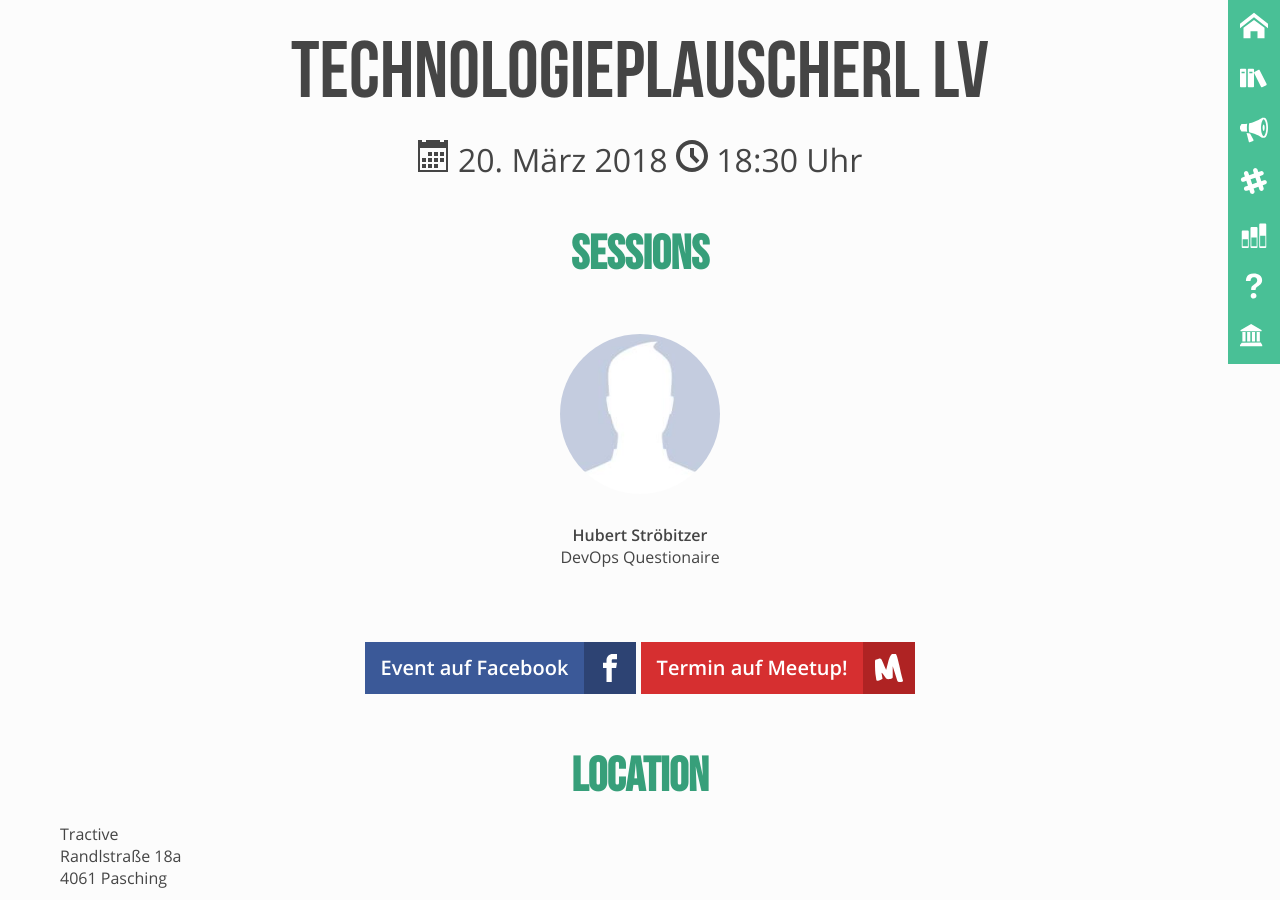
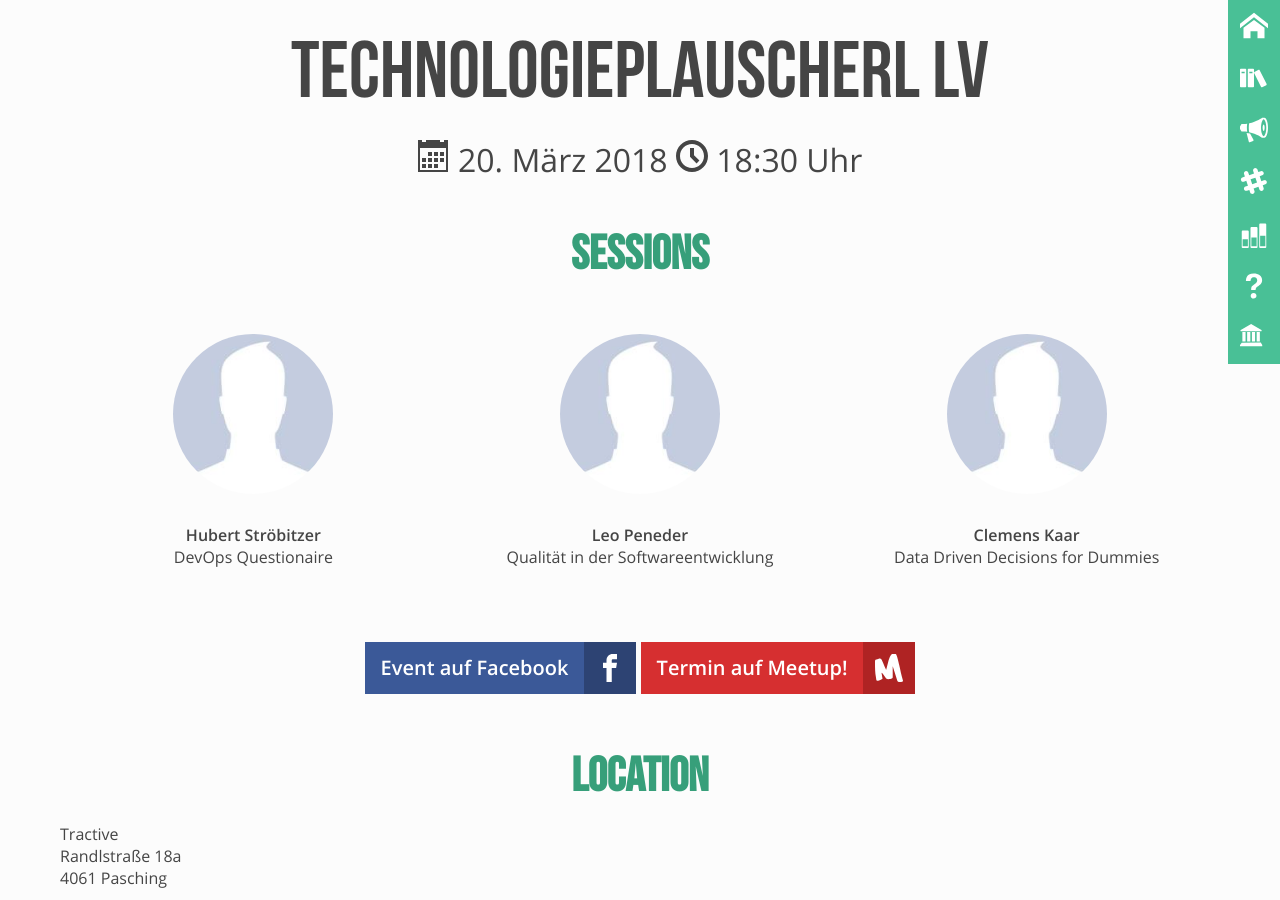
Before and after one commit to mericanAncer127/plauscherl, a Jekyll site: the page built from _plauscherl/55.html, in a window 1280 px wide and 900 px high. Built offline with Jekyll 4.4.1, drawn with Linux system fonts in a browser that asks for light colours.

Commit message:
Add talks for TP55

```diff
--- a/_plauscherl/55.html
+++ b/_plauscherl/55.html
@@ -27,4 +27,12 @@ speakers:
   name: "Hubert Ströbitzer"
   talk: "DevOps Questionaire"
   img: "/img/speaker_male_no_img.jpg"
+-
+  name: "Leo Peneder"
+  talk: "Qualität in der Softwareentwicklung"
+  img: "/img/speaker_male_no_img.jpg"
+-
+  name: "Clemens Kaar"
+  talk: "Data Driven Decisions for Dummies"
+  img: "/img/speaker_male_no_img.jpg"
 ---
```
